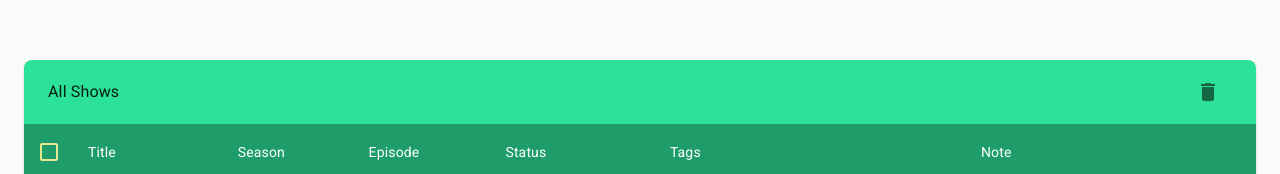
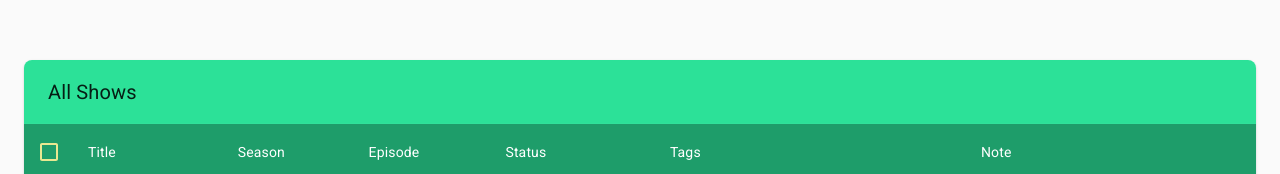
Before and after one commit to LarsSpangenberg/tv-show-list-react, a React (Create React App) app: page / in a window 1280 px wide. Shown: the part 200-374 px from the top of the page. Built offline with nearby package versions, Linux system fonts and the light colour scheme.

Commit message:
implemented delete behavior to list

```diff
--- a/src/components/showsList/ShowsList.js
+++ b/src/components/showsList/ShowsList.js
@@ -16,8 +16,10 @@ import ShowsListToolbar from 'components/showsList/showsListToolbar/ShowsListToo
 import ShowsListHead from 'components/showsList/showsListHead/ShowsListHead';
 import ShowsListItem from 'components/showsList/showsListItem/ShowsListItem';
 import ShowDetailsModal from 'components/showDetails/ShowDetailsModal';
+
 import * as detailsActions from 'store/ShowDetailsSlice';
-import { toggleCheck, toggleCheckAll } from 'store/CheckedListItemsSlice';
+import { toggleCheck, toggleCheckAll, resetChecked } from 'store/CheckedListItemsSlice';
+import { deleteShows } from 'store/ShowsSlice';
 
 export default function ShowsTable() {
   const classes = useStyles();
@@ -34,6 +36,16 @@ export default function ShowsTable() {
   const selectShow = (show) => dispatch(detailsActions.selectShow(show));
   const handleItemCheck = (payload) => dispatch(toggleCheck(payload));
   const handleSelectAll = () => dispatch(toggleCheckAll(shows.length));
+
+  const handleDelete = () => {
+    const selectedIds = [];
+    selectedShows.forEach((isSelected, i) => {
+      if (isSelected) selectedIds.push(shows[i].id);
+    });
+
+    dispatch(deleteShows(selectedIds));
+    dispatch(resetChecked());
+  };
 
   function openDetails() {
     setIsDetailsOpen(true);
@@ -52,7 +64,10 @@ export default function ShowsTable() {
     <>
       <Container className={classes.root}>
         <TableContainer component={Paper}>
-          <ShowsListToolbar />
+          <ShowsListToolbar
+            numSelected={numSelected}
+            handleDelete={handleDelete}
+          />
 
           <Table>
             <ShowsListHead
--- a/src/components/showsList/showsListToolbar/ShowsListToolbar.js
+++ b/src/components/showsList/showsListToolbar/ShowsListToolbar.js
@@ -2,21 +2,25 @@ import React from 'react';
 
 import { Toolbar, Typography, Tooltip, IconButton } from '@material-ui/core';
 import DeleteIcon from '@material-ui/icons/Delete';
+import DeleteSweepIcon from '@material-ui/icons/DeleteSweep';
 
 import useStyles from './ShowsListToolbarStyles';
 
 export default function ShowsTable(props) {
   const classes = useStyles();
+  const { numSelected, handleDelete } = props;
 
   return (
     <Toolbar className={classes.toolbar}>
-      <Typography>All Shows</Typography>
+      <Typography variant='h6'>All Shows</Typography>
 
-      <Tooltip title='Delete'>
-        <IconButton>
-          <DeleteIcon />
-        </IconButton>
-      </Tooltip>
+      {numSelected > 0 && (
+        <Tooltip title='Delete'>
+          <IconButton onClick={handleDelete}>
+            {numSelected === 1 ? <DeleteIcon /> : <DeleteSweepIcon />}
+          </IconButton>
+        </Tooltip>
+      )}
     </Toolbar>
   );
 }
--- a/src/store/CheckedListItemsSlice.js
+++ b/src/store/CheckedListItemsSlice.js
@@ -1,11 +1,13 @@
 import { createSlice } from '@reduxjs/toolkit';
+
+const defaultState = {
+  checked: [],
+  numChecked: 0,
+}
 
 export const checkedListItemsSlice = createSlice({
   name: 'checkedListItems',
-  initialState: {
-    checked: [],
-    numChecked: 0,
-  },
+  initialState: defaultState,
   reducers: {
     toggleCheck(state, action) {
       const { i, isChecked } = action.payload;
@@ -34,15 +36,15 @@ export const checkedListItemsSlice = createSlice({
           numChecked: checked.length,
         };
       } else if (rowCount > 0 && state.numChecked === rowCount) {
-        return {
-          checked: [],
-          numChecked: 0,
-        };
+        return defaultState;
       }
     },
+    resetChecked() {
+      return defaultState
+    }
   },
 });
 
-export const { toggleCheck, toggleCheckAll } = checkedListItemsSlice.actions;
+export const { toggleCheck, toggleCheckAll, resetChecked } = checkedListItemsSlice.actions;
 
 export default checkedListItemsSlice.reducer;
--- a/src/store/ShowsSlice.js
+++ b/src/store/ShowsSlice.js
@@ -14,9 +14,12 @@ export const showsSlice = createSlice({
     deleteShow(state, action) {
       return state.filter(show => show.id !== action.payload);
     },
+    deleteShows(state, action) {
+      return state.filter(show => !action.payload.includes(show.id));
+    },
   },
 });
 
-export const { addShow, updateShow, deleteShow } = showsSlice.actions;
+export const { addShow, updateShow, deleteShow, deleteShows } = showsSlice.actions;
 
 export default showsSlice.reducer;
```
